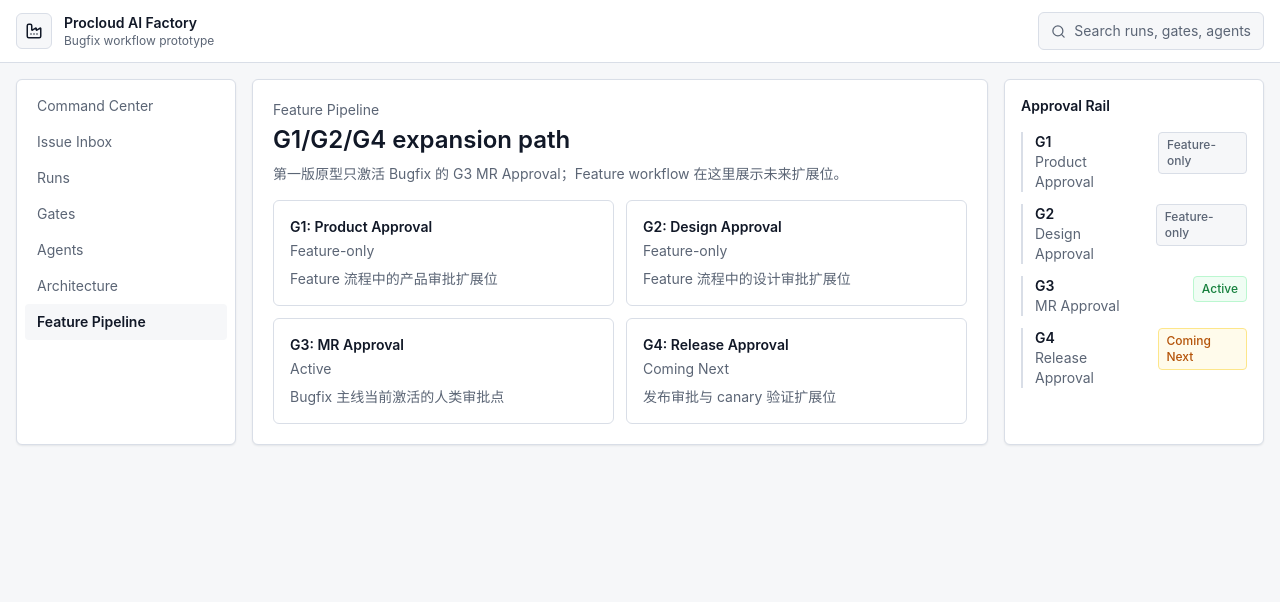
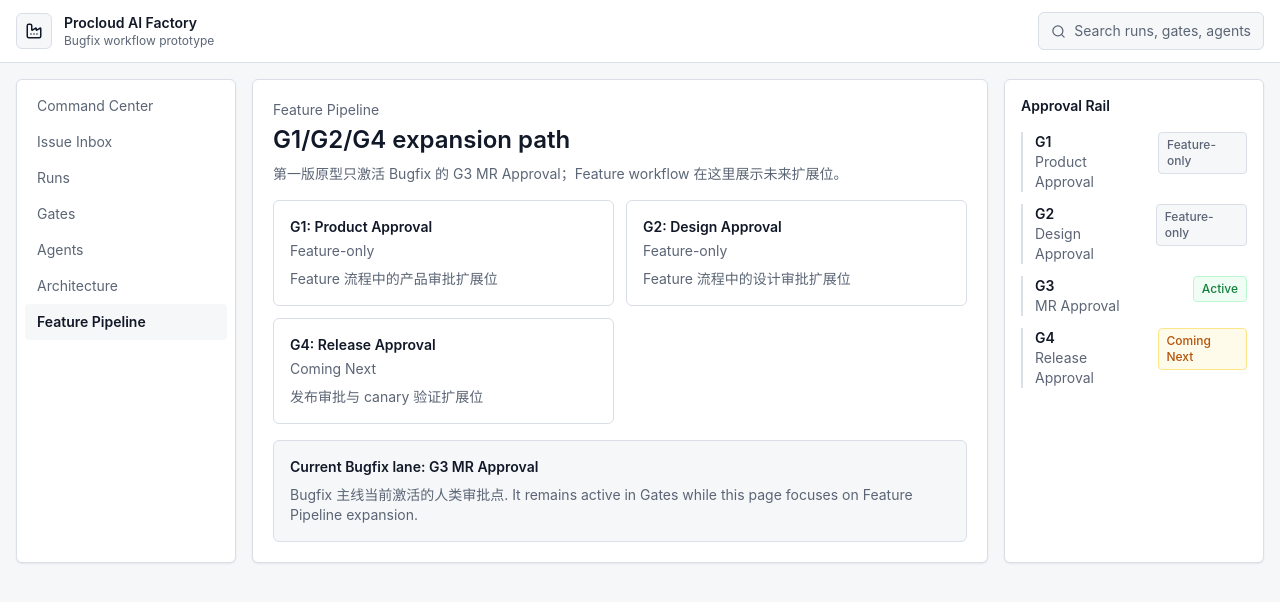
Before and after one commit to Pro-Procloud/Procloud_AI_Factory, a Next.js app in the folder frontend/: page /feature-pipeline in a window 1280 px wide. Shown: the top 602 px of the page. Built offline with nearby package versions, Linux system fonts and the light colour scheme.

Commit message:
fix: clarify feature pipeline gates

```diff
--- a/frontend/app/feature-pipeline/page.tsx
+++ b/frontend/app/feature-pipeline/page.tsx
@@ -2,6 +2,9 @@ import { AppShell } from "@/components/app-shell";
 import { prototypeData } from "@/data/prototype";
 
 export default function FeaturePipelinePage() {
+  const expansionGates = prototypeData.gates.filter((gate) => gate.id !== "G3");
+  const activeBugfixGate = prototypeData.gates.find((gate) => gate.id === "G3");
+
   return (
     <AppShell active="Feature Pipeline">
       <section className="rounded-md border border-line bg-panel p-5 shadow-subtle">
@@ -11,7 +14,7 @@ export default function FeaturePipelinePage() {
           第一版原型只激活 Bugfix 的 G3 MR Approval；Feature workflow 在这里展示未来扩展位。
         </p>
         <div className="mt-4 grid gap-3 md:grid-cols-2">
-          {prototypeData.gates.map((gate) => (
+          {expansionGates.map((gate) => (
             <div key={gate.id} className="rounded-md border border-line p-4">
               <p className="text-sm font-semibold">
                 {gate.id}: {gate.name}
@@ -21,6 +24,16 @@ export default function FeaturePipelinePage() {
             </div>
           ))}
         </div>
+        {activeBugfixGate ? (
+          <div className="mt-4 rounded-md border border-line bg-surface p-4">
+            <p className="text-sm font-semibold">
+              Current Bugfix lane: {activeBugfixGate.id} {activeBugfixGate.name}
+            </p>
+            <p className="mt-2 text-sm text-muted">
+              {activeBugfixGate.description}. It remains active in Gates while this page focuses on Feature Pipeline expansion.
+            </p>
+          </div>
+        ) : null}
       </section>
     </AppShell>
   );
```
